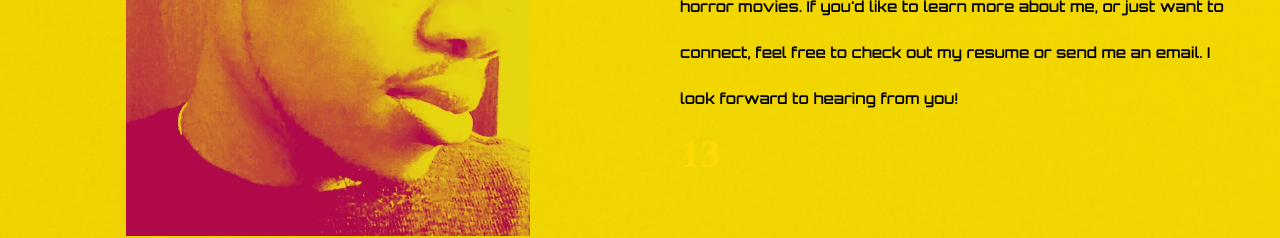
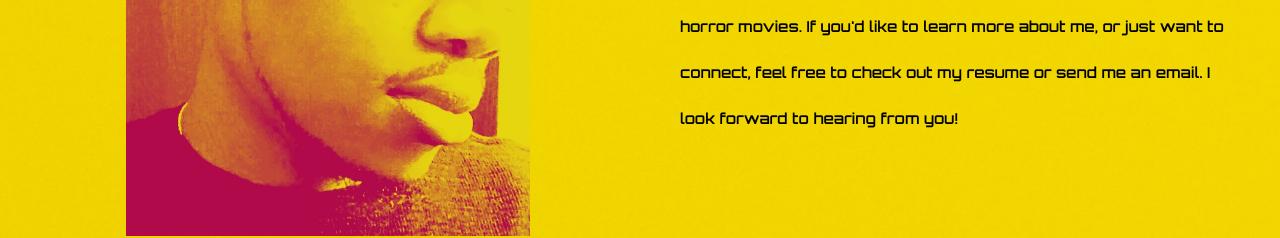
Before and after one commit to Burton-A/React_Personal, a React (Create React App) app: page / in a window 1280 px wide. Shown: the part 1220-1458 px from the top of the page. Built offline with nearby package versions, Linux system fonts and the light colour scheme; the HTML template or start-up script is replaced by a standard one; a web font is replaced by a local one.

Commit message:
Update About.js

```diff
--- a/src/components/About.js
+++ b/src/components/About.js
@@ -38,11 +38,7 @@ const About = () => {
 							hearing from you!
 						</h3>
 						<div className="flex mb-12">
-							<div>
-								<div className="text-[40px] font-tertiary text-gradient mb-2">
-									{inView ? <CountUp start={0} end={13} duration={3} /> : null}
-								</div>
-							</div>
+
 						</div>
 					</motion.div>
 				</div>
```
